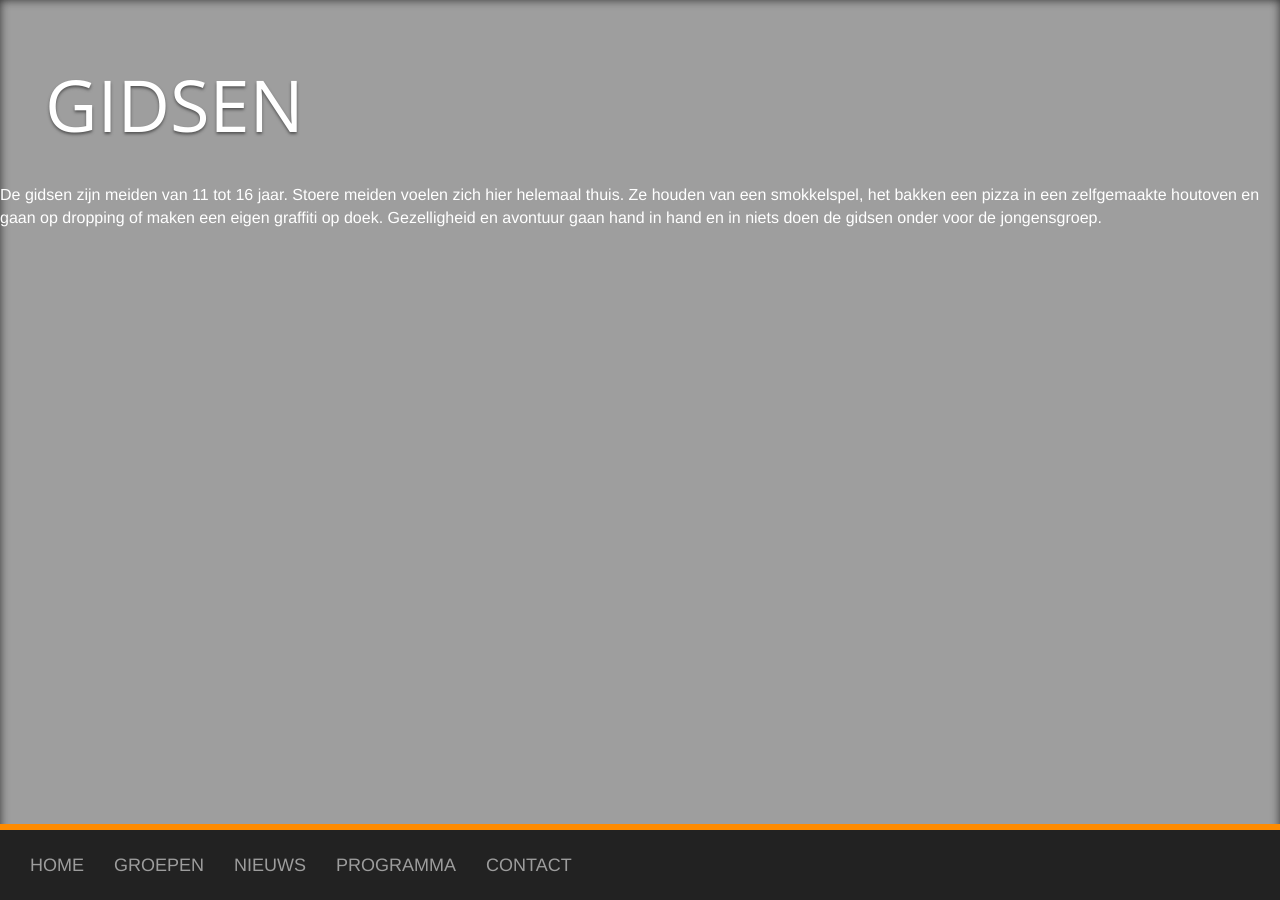
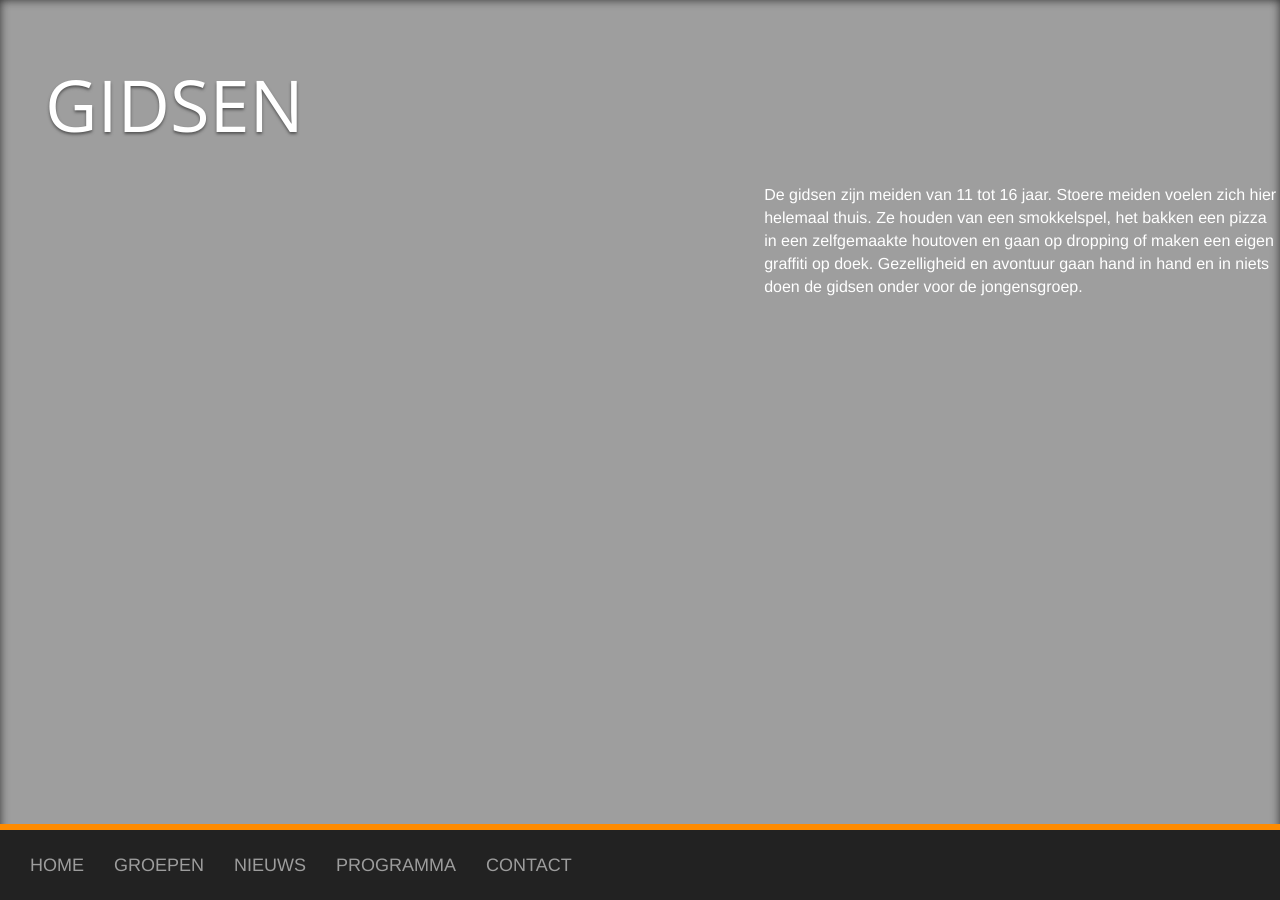
Before and after one commit to nognooitmeegemaakt/website, a Jekyll site: the page built from _groups/gidsen.html, in a window 1280 px wide. Built offline with Jekyll 4.4.1, drawn with Linux system fonts in a browser that asks for light colours.

Commit message:
Add group layout.

```diff
--- a/_groups/gidsen.html
+++ b/_groups/gidsen.html
@@ -1,5 +1,5 @@
 ---
-layout: default
+layout: group
 id: group
 group: gidsen
 title: Gidsen
--- a/_groups/scouts.html
+++ b/_groups/scouts.html
@@ -1,5 +1,5 @@
 ---
-layout: default
+layout: group
 id: group
 group: scouts
 title: Scouts
--- a/_groups/stam.html
+++ b/_groups/stam.html
@@ -1,5 +1,5 @@
 ---
-layout: default
+layout: group
 id: group
 group: stam
 title: Stam
--- a/_groups/welpen.html
+++ b/_groups/welpen.html
@@ -1,5 +1,5 @@
 ---
-layout: default
+layout: group
 id: group
 group: welpen
 title: Welpen
--- /dev/null
+++ b/_layouts/group.html
@@ -0,0 +1,33 @@
+<!DOCTYPE html>
+  <!--//
+    {{ site.title }} v{{ site.version }}
+    {{ site.copyright }}
+    By {{ site.author }}
+    GitHub Pages Build {{ site.github.build_revision }}
+  //-->
+  <html lang="nl">
+    <head>
+      {% include head.html %}
+    </head>
+    <body>
+      <section id="background"></section>
+      <section id="content">
+        {% if page.id != 'index' %}
+        <div class="row header">
+          <div class="col-sm-12">
+            <h1>{{ page.title }}</h1>
+          </div>
+        </div>
+        {% endif %}
+        <div class="row">
+          <div class="col-sm-5 col-sm-offset-7">
+            {{ content }}
+          </div>
+        </div>
+      </section>
+      <section id="navbar">
+        {% include navbar.html %}
+      </section>
+      {% include scripts.html %}
+    </body>
+  </html>
```
